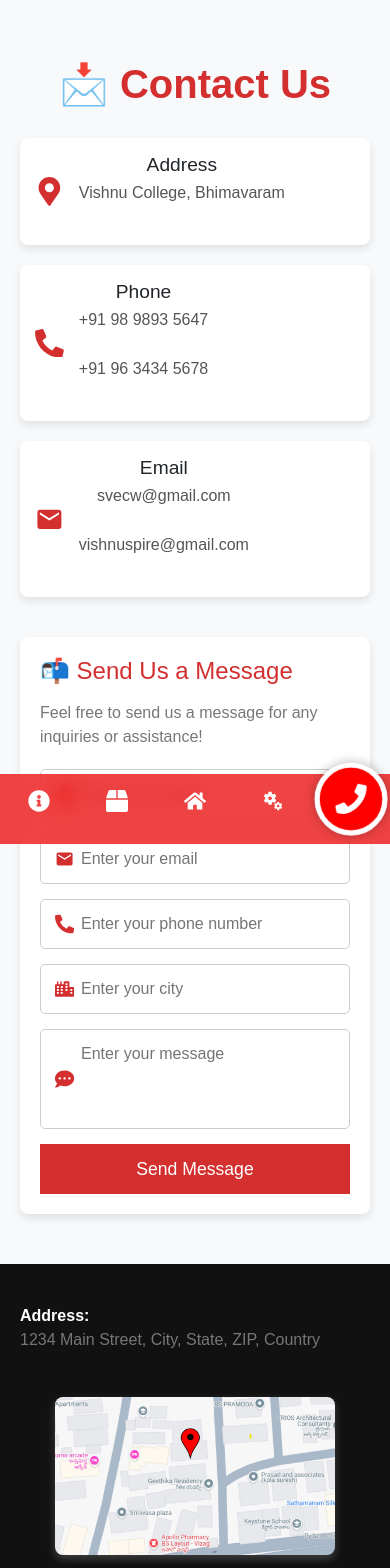
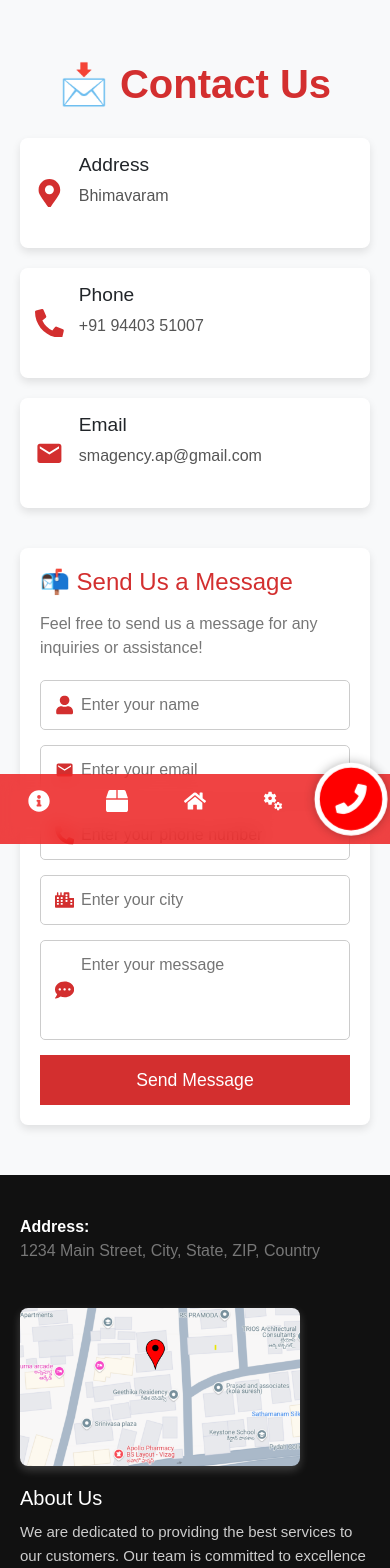
Before and after one commit to skksharif/SM-Fire-Agency, a React (Create React App) app: page /contact in a window 390 px wide. Shown: the top 1568 px of the page. Built offline with nearby package versions, Linux system fonts and the light colour scheme; a web font is replaced by a local one.

Commit message:
updated clients requests

```diff
--- a/src/Pages/Contact/ContactPage.jsx
+++ b/src/Pages/Contact/ContactPage.jsx
@@ -35,7 +35,7 @@ const ContactPage = () => {
               <FaMapMarkerAlt className="icon" />
               <div>
                 <h3>Address</h3>
-                <p>Vishnu College, Bhimavaram</p>
+                <p>Bhimavaram</p>
               </div>
             </div>
 
@@ -49,8 +49,7 @@ const ContactPage = () => {
               <FaPhoneAlt className="icon" />
               <div>
                 <h3>Phone</h3>
-                <p>+91 98 9893 5647</p>
-                <p>+91 96 3434 5678</p>
+                <p>+91 94403 51007</p>
               </div>
             </div>
 
@@ -64,8 +63,7 @@ const ContactPage = () => {
               <MdEmail className="icon" />
               <div>
                 <h3>Email</h3>
-                <p>svecw@gmail.com</p>
-                <p>vishnuspire@gmail.com</p>
+                <p>smagency.ap@gmail.com</p>
               </div>
             </div>
           </div>
@@ -91,7 +89,7 @@ const ContactPage = () => {
               <div
                 className="input-group"
                 data-aos="fade-up"
-                data-aos-duration="800"
+                data-aos-duration="500"
                 data-aos-easing="ease-in-out"
                 data-aos-once="true"
                 data-aos-delay="900"
@@ -102,7 +100,7 @@ const ContactPage = () => {
 
               <div className="input-group"
                 data-aos="fade-up"
-                data-aos-duration="800"
+                data-aos-duration="500"
                 data-aos-easing="ease-in-out"
                 data-aos-once="true"
                 data-aos-delay="1100"
@@ -114,7 +112,7 @@ const ContactPage = () => {
               <div
                 className="input-group"
                 data-aos="fade-up"
-                data-aos-duration="800"
+                data-aos-duration="500"
                 data-aos-easing="ease-in-out"
                 data-aos-once="true"
                 data-aos-delay="1300"
@@ -125,7 +123,7 @@ const ContactPage = () => {
 
               <div className="input-group"
                 data-aos="fade-up"
-                data-aos-duration="800"
+                data-aos-duration="500"
                 data-aos-easing="ease-in-out"
                 data-aos-once="true"
                 data-aos-delay="1500"
@@ -136,7 +134,7 @@ const ContactPage = () => {
 
               <div className="input-group"
                 data-aos="fade-up"
-                data-aos-duration="800"
+                data-aos-duration="500"
                 data-aos-easing="ease-in-out"
                 data-aos-once="true"
                 data-aos-delay="1700"
@@ -148,10 +146,10 @@ const ContactPage = () => {
 
               <button type="submit"
                 data-aos="fade-up"
-                data-aos-duration="800"
+                data-aos-duration="500"
                 data-aos-easing="ease-in-out"
                 data-aos-once="true"
-                data-aos-delay="1800"
+                data-aos-delay="100"
               >Send Message</button>
             </form>
           </div>
--- a/src/Pages/Contact/style.css
+++ b/src/Pages/Contact/style.css
@@ -52,7 +52,7 @@
 
   .contact-item h3 {
     font-size: 1.2rem;
-    margin-bottom: 5px;
+    text-align: left;
   }
 
   .contact-item p {
--- a/src/Pages/Home/HomePage.jsx
+++ b/src/Pages/Home/HomePage.jsx
@@ -112,9 +112,9 @@ const HomePage = () => {
 
         <div className="stats-container">
           {[
-            { icon: <FaUsers />, value: "170", text: "Happy Clients" },
-            { icon: <FaProjectDiagram />, value: "395", text: "Project Complete" },
-            { icon: <FaUserTie />, value: "30", text: "No. of Employees" },
+            { icon: <FaUsers />, value: "3000+", text: "Happy Clients" },
+            { icon: <FaProjectDiagram />, value: "5000+", text: "Project Complete" },
+            { icon: <FaUserTie />, value: "30+", text: "No. of Employees" },
             { icon: <FaCalendarAlt />, value: "15", text: "Years of Service" }
           ].map((stat, index) => (
             <div
--- a/src/Pages/Layout/Footer/style.css
+++ b/src/Pages/Layout/Footer/style.css
@@ -123,9 +123,14 @@ hr{
         text-align: center;
     }
 
+    .map-container {
+        align-items: start;
+        padding: 0;
+        justify-content: flex-start;
+    }
+
     .footer-image {
         max-width: 80%;
-        margin: auto;
     }
 
     .location-section {
```
